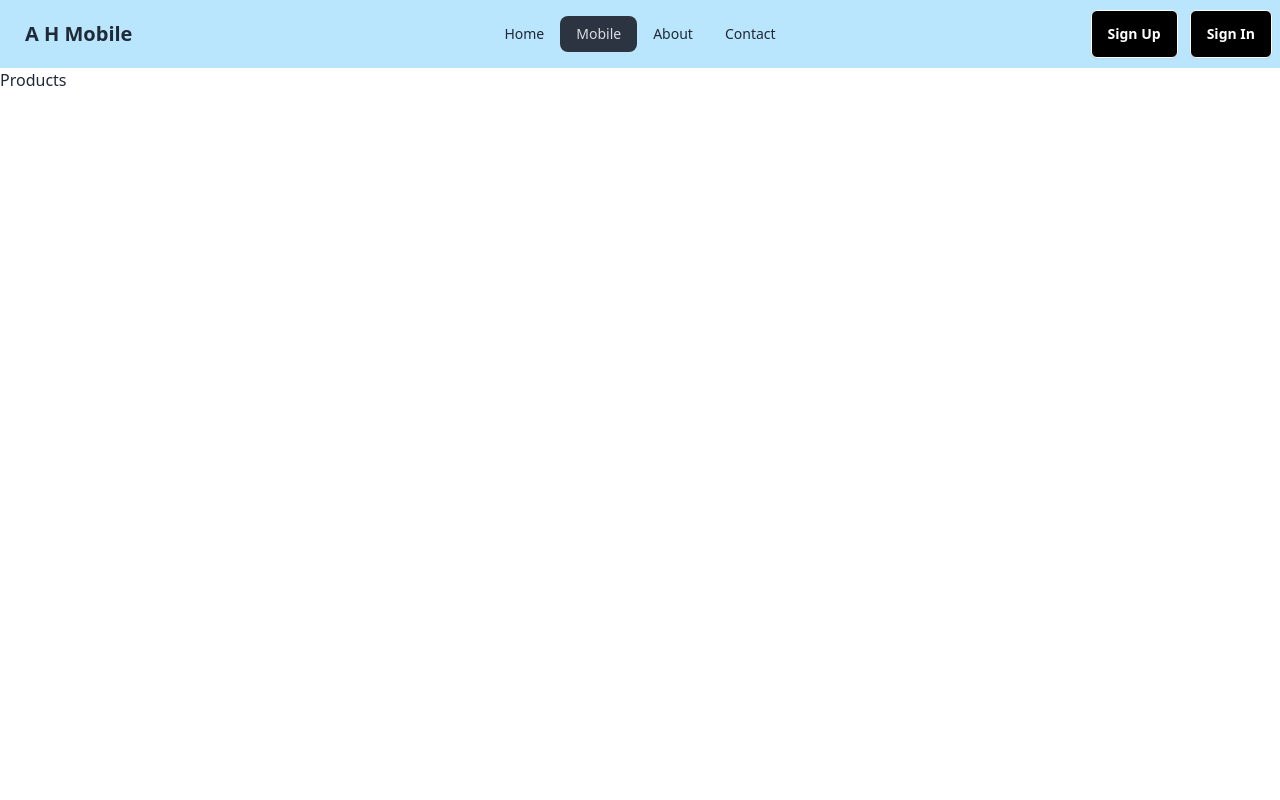
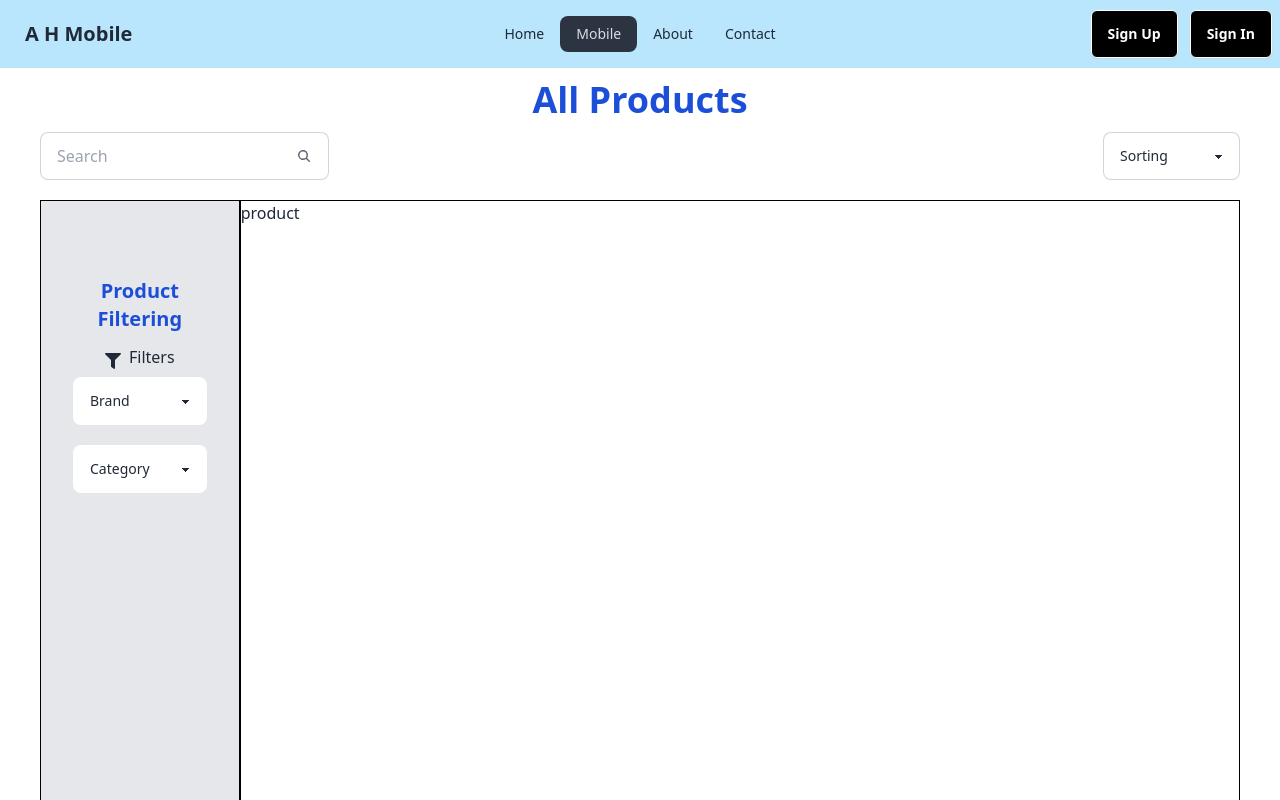
Before and after one commit to abadathossain/mobile-shop-client, a React (Vite) app: page /products in a window 1280 px wide. Shown: the top 800 px of the page. Built offline with nearby package versions, Linux system fonts and the light colour scheme; no server answers.

Commit message:
product filtering layout done

```diff
--- /dev/null
+++ b/src/components/SearchBar.jsx
@@ -0,0 +1,30 @@
+import React from 'react'
+
+const SearchBar = () => {
+    return (
+        <div>
+            <form>
+                <label className="input input-bordered flex items-center gap-2">
+                    <input type="text" className="grow" placeholder="Search" />
+                    <button>
+                        <svg
+                            xmlns="http://www.w3.org/2000/svg"
+                            viewBox="0 0 16 16"
+                            fill="currentColor"
+                            className="h-4 w-4 opacity-70">
+                            <path
+                                fillRule="evenodd"
+                                d="M9.965 11.026a5 5 0 1 1 1.06-1.06l2.755 2.754a.75.75 0 1 1-1.06 1.06l-2.755-2.754ZM10.5 7a3.5 3.5 0 1 1-7 0 3.5 3.5 0 0 1 7 0Z"
+                                clipRule="evenodd" />
+                        </svg>
+                    </button>
+                </label>
+            </form>
+
+
+
+        </div>
+    )
+}
+
+export default SearchBar
--- /dev/null
+++ b/src/components/SortByPrice.jsx
@@ -0,0 +1,14 @@
+
+const SortByPrice = () => {
+    return (
+        <div>
+            <select className="select select-bordered w-full max-w-xs">
+                <option disabled selected>Sorting</option>
+                <option value="asc">Low to High</option>
+                <option value="dse">High to Low</option>
+            </select>
+        </div>
+    )
+}
+
+export default SortByPrice
--- /dev/null
+++ b/src/components/products/FilterBsr.jsx
@@ -0,0 +1,36 @@
+import { FaFilter } from "react-icons/fa"
+
+const FilterBsr = () => {
+    return (
+        <div className="bg-gray-200 border-r-2 border-black min-h-screen px-8 py-16">
+            <h1 className="text-xl mb-3 mt-3 font-bold text-blue-700 text-center">Product Filtering</h1>
+            <div className="flex justify-center items-center gap-2">
+                <FaFilter />
+                <h1 className="mb-2">Filters</h1>
+
+            </div>
+            <div>
+                <select className="select w-full max-w-xs">
+                    <option disabled selected>Brand</option>
+                    <option>Homer</option>
+                    <option>Marge</option>
+                    <option>Bart</option>
+                    <option>Lisa</option>
+                    <option>Maggie</option>
+                </select>
+            </div>
+            <div>
+                <select className="select w-full max-w-xs mt-5">
+                    <option disabled selected>Category</option>
+                    <option>Homer</option>
+                    <option>Marge</option>
+                    <option>Bart</option>
+                    <option>Lisa</option>
+                    <option>Maggie</option>
+                </select>
+            </div>
+        </div>
+    )
+}
+
+export default FilterBsr
--- a/src/pages/Products.jsx
+++ b/src/pages/Products.jsx
@@ -1,7 +1,29 @@
 
+import FilterBsr from '../components/products/FilterBsr';
+import SortByPrice from '../components/SortByPrice';
+import SearchBar from './../components/SearchBar';
 const Products = () => {
     return (
-        <div>Products</div>
+        <div className="container mx-auto pl-10 pr-10">
+            <h1 className="text-4xl mb-3 mt-3 font-bold text-blue-700 text-center">All Products</h1>
+            {/* search and sort */}
+            <div className="flex justify-between">
+                <SearchBar />
+                <SortByPrice />
+            </div>
+            {/* filtering */}
+            <div>
+                <div className="grid lg:grid-cols-12 border border-black mt-5">
+                    <div className="col-span-2 bg-base-100">
+                        <FilterBsr />
+                    </div>
+                    <div className='col-span-10 min-h-screen '>
+                        <h1>product</h1>
+                    </div>
+
+                </div>
+            </div>
+        </div>
     )
 }
 
```
